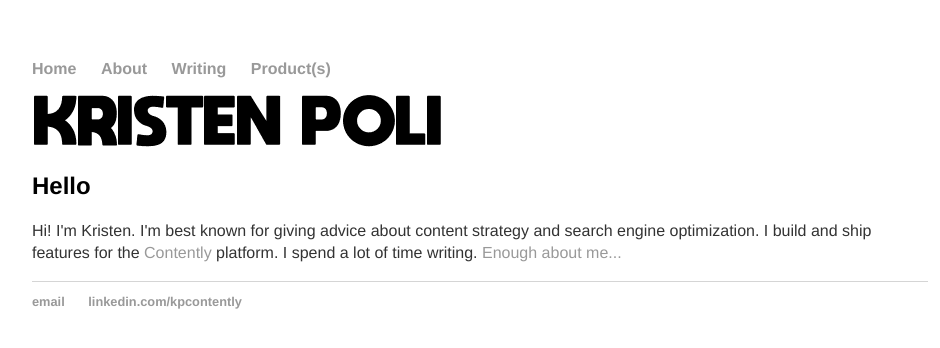
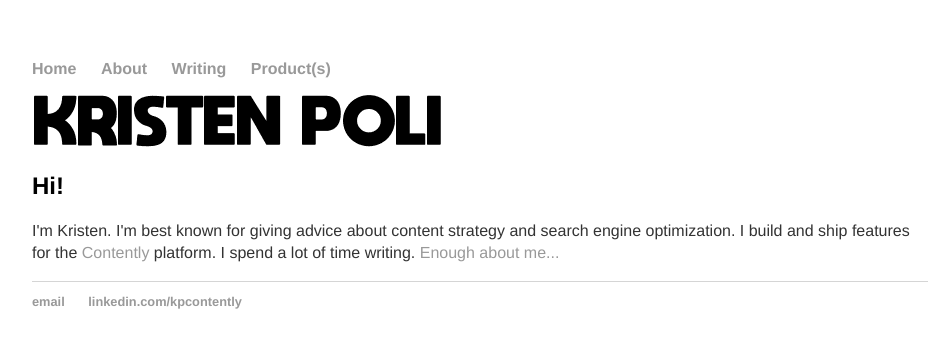
Before and after one commit to kristenepoli/portfolio, a Jekyll site: the page built from index.html, in a window 1280 px wide. Shown: the top 348 px of the page, without its empty margins (160-1100 px from the left). Built offline with Jekyll 4.4.1, drawn with Linux system fonts in a browser that asks for light colours.

Commit message:
Update index.html

```diff
--- a/index.html
+++ b/index.html
@@ -3,6 +3,6 @@
 title: It's nice to meet you
 ---
 <div class="blurb">
-	<h2>Hello</h2>
-	<p>Hi! I'm Kristen. I'm best known for giving advice about content strategy and search engine optimization. I build and ship features for the <a href="http://www.contently.com"> Contently </a> platform. I spend a lot of time writing. <a href="/about">Enough about me...</a></p>
+	<h2>Hi!</h2>
+	<p>I'm Kristen. I'm best known for giving advice about content strategy and search engine optimization. I build and ship features for the <a href="http://www.contently.com"> Contently </a> platform. I spend a lot of time writing. <a href="/about">Enough about me...</a></p>
 </div><!-- /.blurb -->
```
